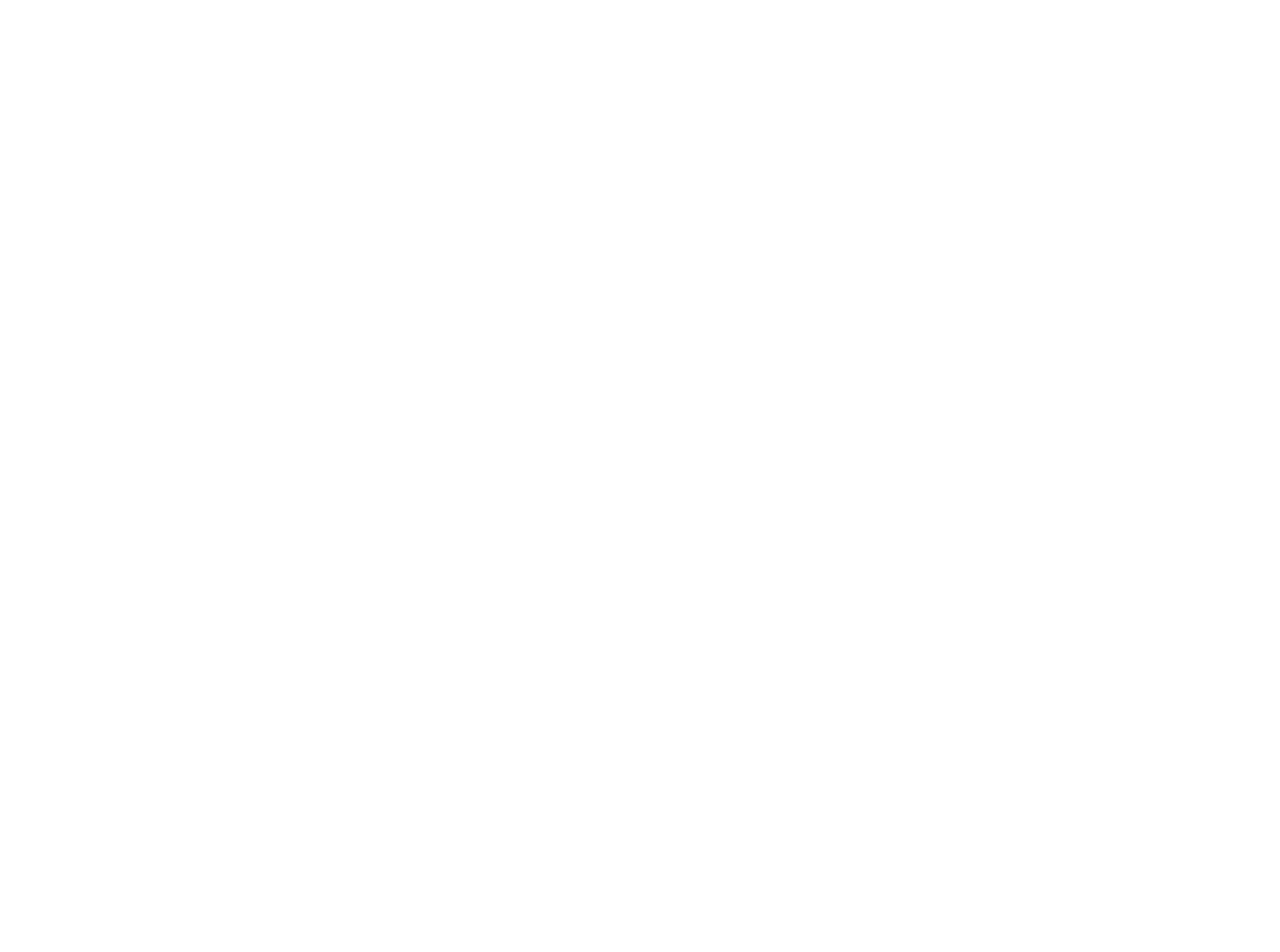
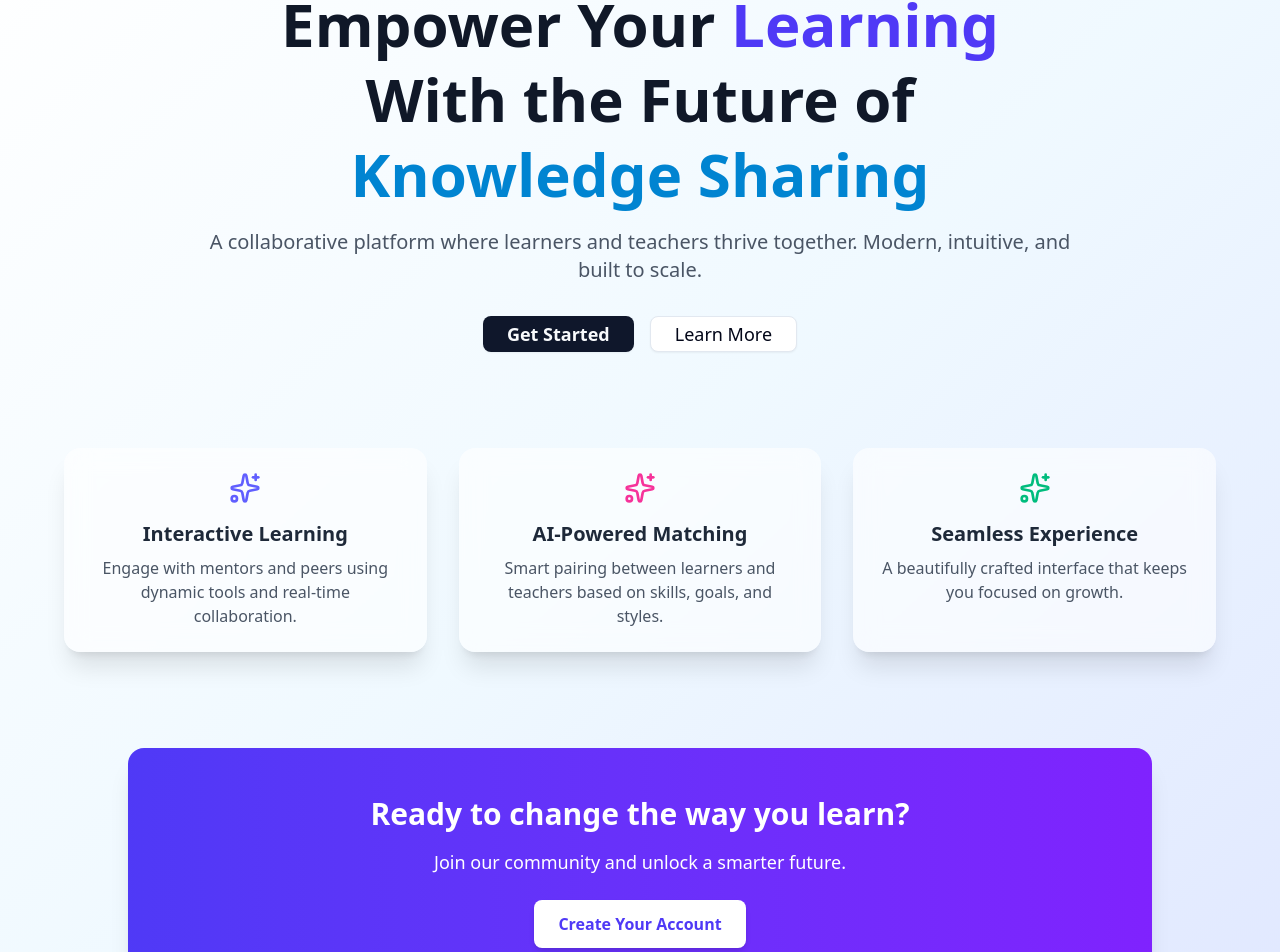
Before and after one commit to AntaraArifa/SwapIt, a React (Vite) app in the folder frontend/: page / in a window 1280 px wide. Shown: the part 157-1109 px from the top of the page. Before the commit the page ends 800 px from the top, so only its background shows below. Built offline with nearby package versions, Linux system fonts and the light colour scheme.

Commit message:
Home page update

```diff
--- a/frontend/package.json
+++ b/frontend/package.json
@@ -15,6 +15,7 @@
     "@tailwindcss/vite": "^4.1.8",
     "class-variance-authority": "^0.7.1",
     "clsx": "^2.1.1",
+    "framer-motion": "^12.17.0",
     "lucide-react": "^0.514.0",
     "next-themes": "^0.4.6",
     "react": "^19.1.0",
--- a/frontend/src/App.jsx
+++ b/frontend/src/App.jsx
@@ -9,10 +9,19 @@
 import Navbar from './components/shared/Navbar';
 import SignIn from './components/pages/Authentication/SignIn';
 import SignUp from './components/pages/Authentication/Signup';
+import Home from './components/pages/General/Home';
 
-const Home = () => <div className="p-6 text-center"><h2 className="text-3xl font-semibold">Home</h2></div>;
-const Skills = () => <div className="p-6 text-center"><h2 className="text-3xl font-semibold">Skills</h2></div>;
-const About = () => <div className="p-6 text-center"><h2 className="text-3xl font-semibold">About</h2></div>;
+const Skills = () => (
+  <div className="p-6 text-center">
+    <h2 className="text-3xl font-semibold">Skills</h2>
+  </div>
+);
+
+const About = () => (
+  <div className="p-6 text-center">
+    <h2 className="text-3xl font-semibold">About</h2>
+  </div>
+);
 
 const App = () => {
   const dispatch = useDispatch();
@@ -30,7 +39,7 @@
     <Router>
       <Toaster position="top-center" richColors />
 
-      <Navbar isLoggedIn={!!user} />
+      <Navbar />
       <Routes>
         <Route path="/" element={<Home />} />
         <Route path="/skills" element={<Skills />} />
--- /dev/null
+++ b/frontend/src/components/pages/General/Home.jsx
@@ -0,0 +1,92 @@
+import React from 'react';
+import { Link } from 'react-router-dom';
+import { Button } from "@/components/ui/button";
+import { Sparkles } from 'lucide-react';
+import { motion } from 'framer-motion';
+
+const Home = () => {
+    return (
+        <div className="min-h-screen bg-gradient-to-br from-white via-sky-50 to-indigo-100 flex flex-col items-center px-4 md:px-12 py-20">
+            {/* Hero Section */}
+            <motion.div
+                initial={{ opacity: 0, y: 60 }}
+                animate={{ opacity: 1, y: 0 }}
+                transition={{ duration: 0.8 }}
+                className="text-center max-w-4xl"
+            >
+                <h1 className="text-4xl md:text-6xl font-extrabold text-gray-900 leading-tight mb-4">
+                    Empower Your <span className="text-indigo-600">Learning</span><br />
+                    With the Future of <span className="text-sky-600">Knowledge Sharing</span>
+                </h1>
+                <p className="mt-4 text-gray-600 text-lg md:text-xl">
+                    A collaborative platform where learners and teachers thrive together. Modern, intuitive, and built to scale.
+                </p>
+                <div className="mt-8 flex justify-center space-x-4">
+                    <Link to="/signup">
+                        <Button className="px-6 py-3 text-lg font-semibold">
+                            Get Started
+                        </Button>
+                    </Link>
+                    <Link to="/about">
+                        <Button variant="outline" className="px-6 py-3 text-lg">
+                            Learn More
+                        </Button>
+                    </Link>
+                </div>
+            </motion.div>
+
+            {/* Features Section */}
+            <section className="mt-24 grid grid-cols-1 md:grid-cols-3 gap-8 w-full max-w-6xl">
+                {[
+                    {
+                        title: "Interactive Learning",
+                        desc: "Engage with mentors and peers using dynamic tools and real-time collaboration.",
+                        icon: <Sparkles className="w-8 h-8 text-indigo-500" />,
+                    },
+                    {
+                        title: "AI-Powered Matching",
+                        desc: "Smart pairing between learners and teachers based on skills, goals, and styles.",
+                        icon: <Sparkles className="w-8 h-8 text-pink-500" />,
+                    },
+                    {
+                        title: "Seamless Experience",
+                        desc: "A beautifully crafted interface that keeps you focused on growth.",
+                        icon: <Sparkles className="w-8 h-8 text-emerald-500" />,
+                    },
+                ].map((item, i) => (
+                    <motion.div
+                        key={i}
+                        initial={{ opacity: 0, y: 30 }}
+                        whileInView={{ opacity: 1, y: 0 }}
+                        transition={{ duration: 0.4, delay: i * 0.2 }}
+                        viewport={{ once: true }}
+                        className="bg-white/60 backdrop-blur-md shadow-xl rounded-2xl p-6 text-center hover:shadow-2xl transition"
+                    >
+                        <div className="flex justify-center mb-4">{item.icon}</div>
+                        <h3 className="text-xl font-semibold text-gray-800 mb-2">{item.title}</h3>
+                        <p className="text-gray-600">{item.desc}</p>
+                    </motion.div>
+                ))}
+            </section>
+
+            {/* CTA Banner */}
+            <motion.div
+                className="mt-24 w-full max-w-5xl rounded-2xl px-8 py-12 text-center shadow-xl bg-gradient-to-r from-indigo-600 to-violet-600 text-white"
+                initial={{ opacity: 0, scale: 0.95 }}
+                whileInView={{ opacity: 1, scale: 1 }}
+                transition={{ duration: 0.6 }}
+                viewport={{ once: true }}
+            >
+                <h2 className="text-3xl font-bold mb-4">Ready to change the way you learn?</h2>
+                <p className="text-lg mb-6">Join our community and unlock a smarter future.</p>
+                <Link to="/signup">
+                    <button className="bg-white text-indigo-600 font-semibold px-6 py-3 rounded-md shadow-md hover:bg-gray-100 transition">
+                        Create Your Account
+                    </button>
+                </Link>
+            </motion.div>
+        </div>
+    );
+};
+
+export default Home;
--- a/frontend/src/components/shared/Navbar.jsx
+++ b/frontend/src/components/shared/Navbar.jsx
@@ -2,14 +2,14 @@
 import { Link, useNavigate } from 'react-router-dom';
 import { Menu, X } from 'lucide-react';
 import { useSelector, useDispatch } from 'react-redux';
-import { setUser } from '@/redux/authSlice';
+import { setUser } from '../../redux/authSlice'; // Adjusted to relative import
 import { toast } from 'sonner';
 
 const Navbar = () => {
   const [menuOpen, setMenuOpen] = useState(false);
   const dispatch = useDispatch();
   const navigate = useNavigate();
-  const user = useSelector(state => state.auth.user);
+  const user = useSelector((state) => state.auth.user);
   const isLoggedIn = !!user;
 
   const navItems = [
@@ -22,31 +22,33 @@
     localStorage.removeItem('user');
     localStorage.removeItem('token');
     dispatch(setUser(null));
-    toast.success("Logged out successfully!");
+    toast.success('Logged out successfully!');
     navigate('/signin');
   };
+
+  const renderNavLink = (item) => (
+    <Link
+      key={item.name}
+      to={item.href}
+      onClick={() => setMenuOpen(false)}
+      className="text-gray-600 hover:text-indigo-600 transition font-medium"
+    >
+      {item.name}
+    </Link>
+  );
 
   return (
     <nav className="bg-white shadow-md sticky top-0 z-50">
       <div className="max-w-7xl mx-auto px-4 sm:px-6 lg:px-8">
         <div className="flex justify-between items-center h-16">
           {/* Logo */}
-          <div className="text-2xl font-bold text-gray-800">
+          <Link to="/" className="text-2xl font-bold text-gray-800">
             Swap<span className="text-indigo-600">IT</span>
-          </div>
+          </Link>
 
           {/* Desktop Navigation */}
           <div className="hidden md:flex items-center space-x-6">
-            {navItems.map((item) => (
-              <Link
-                key={item.name}
-                to={item.href}
-                className="text-gray-600 hover:text-indigo-600 transition font-medium"
-              >
-                {item.name}
-              </Link>
-            ))}
-
+            {navItems.map(renderNavLink)}
             {isLoggedIn ? (
               <button
                 onClick={handleLogout}
@@ -69,6 +71,7 @@
             <button
               onClick={() => setMenuOpen(!menuOpen)}
               className="text-gray-700 focus:outline-none"
+              aria-label="Toggle Menu"
             >
               {menuOpen ? <X size={28} /> : <Menu size={28} />}
             </button>
@@ -83,13 +86,12 @@
             <Link
               key={item.name}
               to={item.href}
+              onClick={() => setMenuOpen(false)}
               className="block text-gray-700 hover:text-indigo-600 transition font-medium"
-              onClick={() => setMenuOpen(false)}
             >
               {item.name}
             </Link>
           ))}
-
           {isLoggedIn ? (
             <button
               onClick={() => {
@@ -103,8 +105,8 @@
           ) : (
             <Link
               to="/signin"
+              onClick={() => setMenuOpen(false)}
               className="block px-4 py-2 bg-indigo-600 text-white rounded-md hover:bg-indigo-700 font-semibold text-center"
-              onClick={() => setMenuOpen(false)}
             >
               Sign In
             </Link>
```
Also changed, not shown: 1 other file (tests, documents, lock files or other folders).
